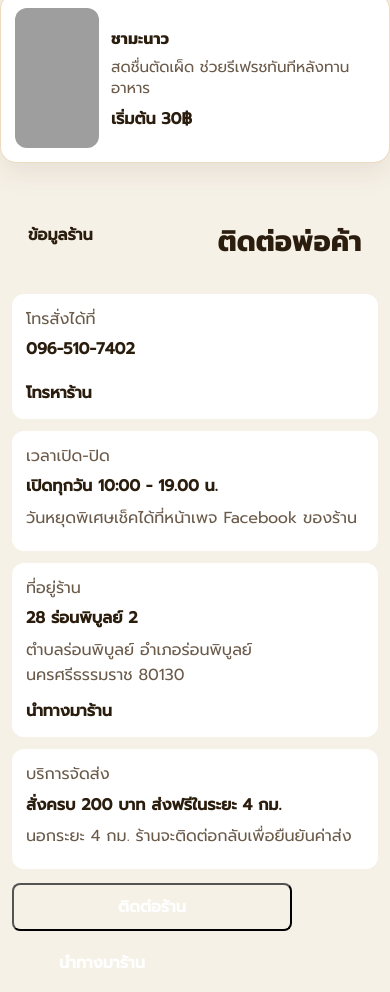
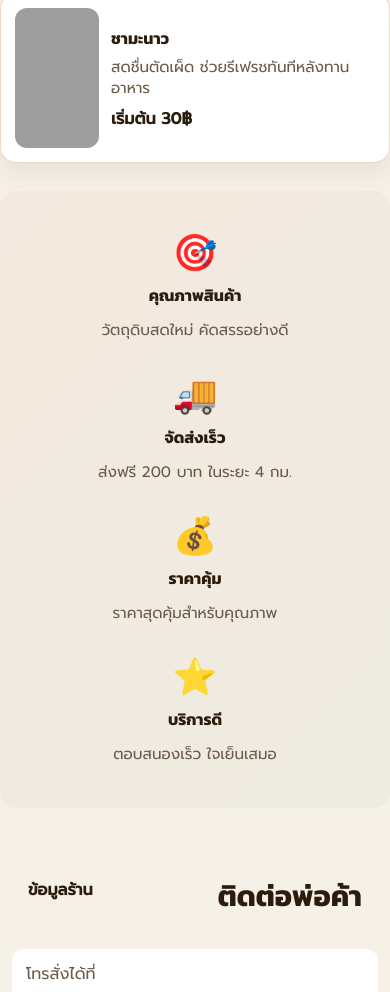
Before and after one commit to azxcvbnm4118-gif/menu, a plain HTML site: page index.html in a window 390 px wide. Shown: the part 1278-2270 px from the top of the page. Drawn offline with Linux system fonts and the light colour scheme; grey boxes are pictures that could not be loaded.

Commit message:
Add Features section with 4 benefit icons (quality, fast shipping, affordable price, great service)

```diff
--- a/index.html
+++ b/index.html
@@ -84,6 +84,31 @@
               <strong>เริ่มต้น 30฿</strong>
             </div>
           </article>
+        </div>
+      </section>
+
+      <section class="features-section" aria-label="ประโยชน์ของร้าน">
+        <div class="features-grid">
+          <div class="feature-item">
+            <div class="feature-icon">🎯</div>
+            <h4>คุณภาพสินค้า</h4>
+            <p>วัตถุดิบสดใหม่ คัดสรรอย่างดี</p>
+          </div>
+          <div class="feature-item">
+            <div class="feature-icon">🚚</div>
+            <h4>จัดส่งเร็ว</h4>
+            <p>ส่งฟรี 200 บาท ในระยะ 4 กม.</p>
+          </div>
+          <div class="feature-item">
+            <div class="feature-icon">💰</div>
+            <h4>ราคาคุ้ม</h4>
+            <p>ราคาสุดคุ้มสำหรับคุณภาพ</p>
+          </div>
+          <div class="feature-item">
+            <div class="feature-icon">⭐</div>
+            <h4>บริการดี</h4>
+            <p>ตอบสนองเร็ว ใจเย็นเสมอ</p>
+          </div>
         </div>
       </section>
 
--- a/styles.css
+++ b/styles.css
@@ -949,6 +949,80 @@ strong {
   color: var(--leaf);
 }
 
+/* Features section */
+.features-section {
+  max-width: 1120px;
+  width: 100%;
+  margin: 0 auto;
+  padding: 32px 16px;
+  background: linear-gradient(135deg, rgba(179, 32, 37, 0.04), rgba(46, 107, 61, 0.04));
+  border-radius: 16px;
+  margin: 28px auto;
+}
+
+.features-grid {
+  display: grid;
+  grid-template-columns: repeat(4, minmax(0, 1fr));
+  gap: 16px;
+}
+
+.feature-item {
+  display: flex;
+  flex-direction: column;
+  align-items: center;
+  text-align: center;
+  gap: 12px;
+  padding: 16px;
+}
+
+.feature-icon {
+  font-size: 48px;
+  line-height: 1;
+}
+
+.feature-item h4 {
+  margin: 0;
+  font-size: 1.05rem;
+  font-family: 'Kanit', sans-serif;
+  color: var(--text);
+}
+
+.feature-item p {
+  margin: 0;
+  color: var(--muted);
+  font-size: 0.95rem;
+  line-height: 1.4;
+}
+
+@media (max-width: 860px) {
+  .features-grid {
+    grid-template-columns: repeat(2, minmax(0, 1fr));
+    gap: 12px;
+  }
+
+  .feature-item {
+    padding: 12px;
+  }
+
+  .feature-icon {
+    font-size: 40px;
+  }
+
+  .feature-item h4 {
+    font-size: 1rem;
+  }
+}
+
+@media (max-width: 520px) {
+  .features-grid {
+    grid-template-columns: 1fr;
+  }
+
+  .feature-icon {
+    font-size: 36px;
+  }
+}
+
 @media (max-width: 860px) {
   .order-layout {
     grid-template-columns: 1fr;
```
